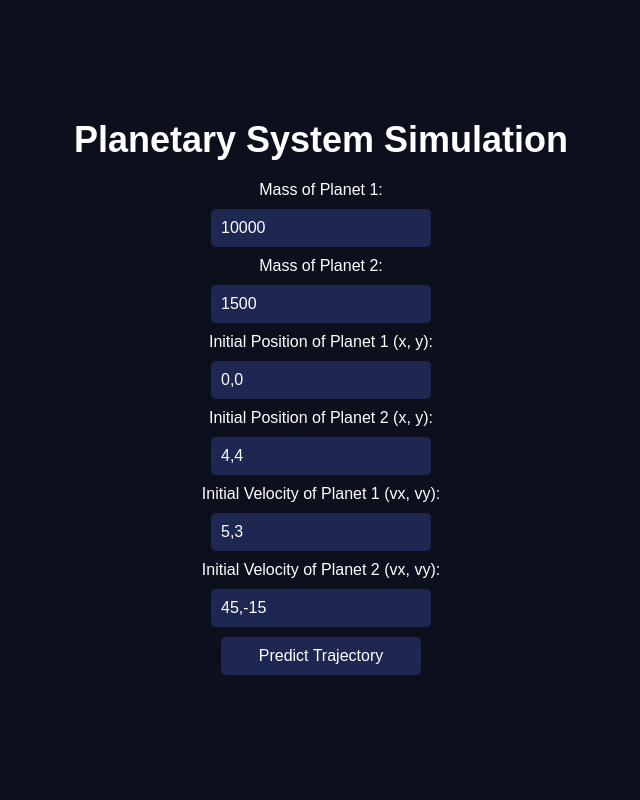
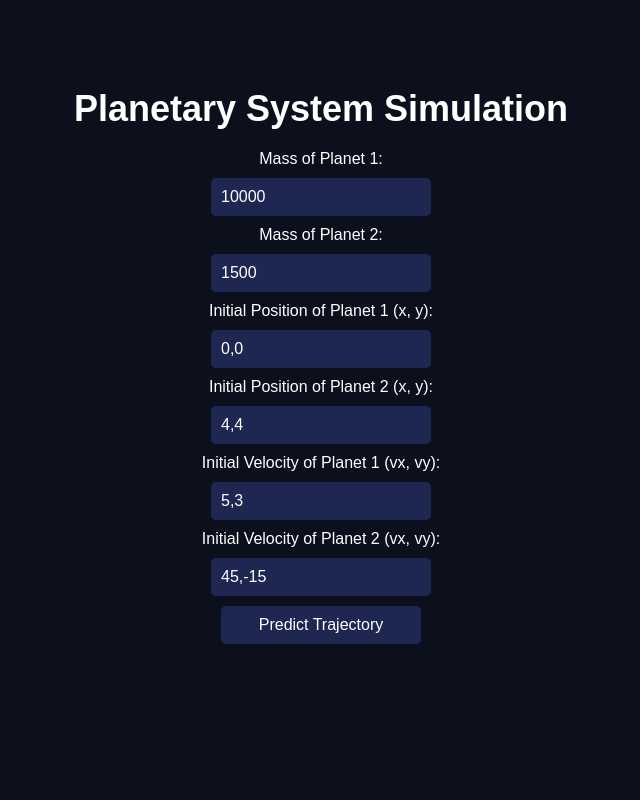
Before and after one commit to NetBr3ak/Planetary-System-Simulation, a Flask app: page / in a window 1280 px wide. Shown: the whole page, without its empty margins (319-959 px from the left). Run offline with Flask 2, Linux system fonts and the light colour scheme; some libraries are stand-ins or nearby versions.

Commit message:
better content displaying

```diff
--- a/static/styles.css
+++ b/static/styles.css
@@ -3,11 +3,9 @@ body {
     color: #ffffff;
     font-family: Arial, sans-serif;
     margin: 0;
-    padding: 0;
+    padding: 4rem 0;
     display: flex;
-    justify-content: center;
     align-items: center;
-    height: 100vh;
     flex-direction: column;
     animation: fadeIn 1s ease-in-out;
 }
```
